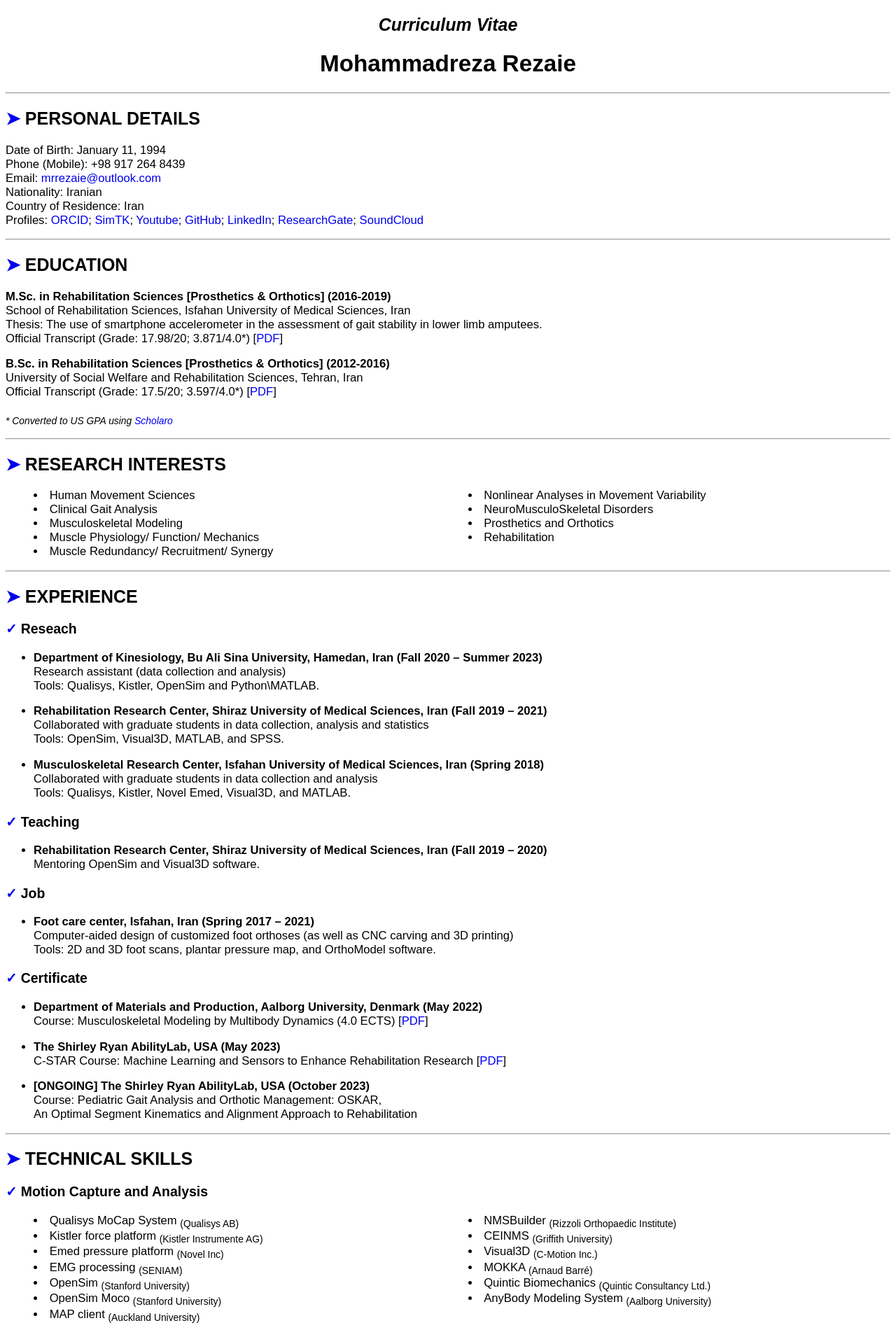
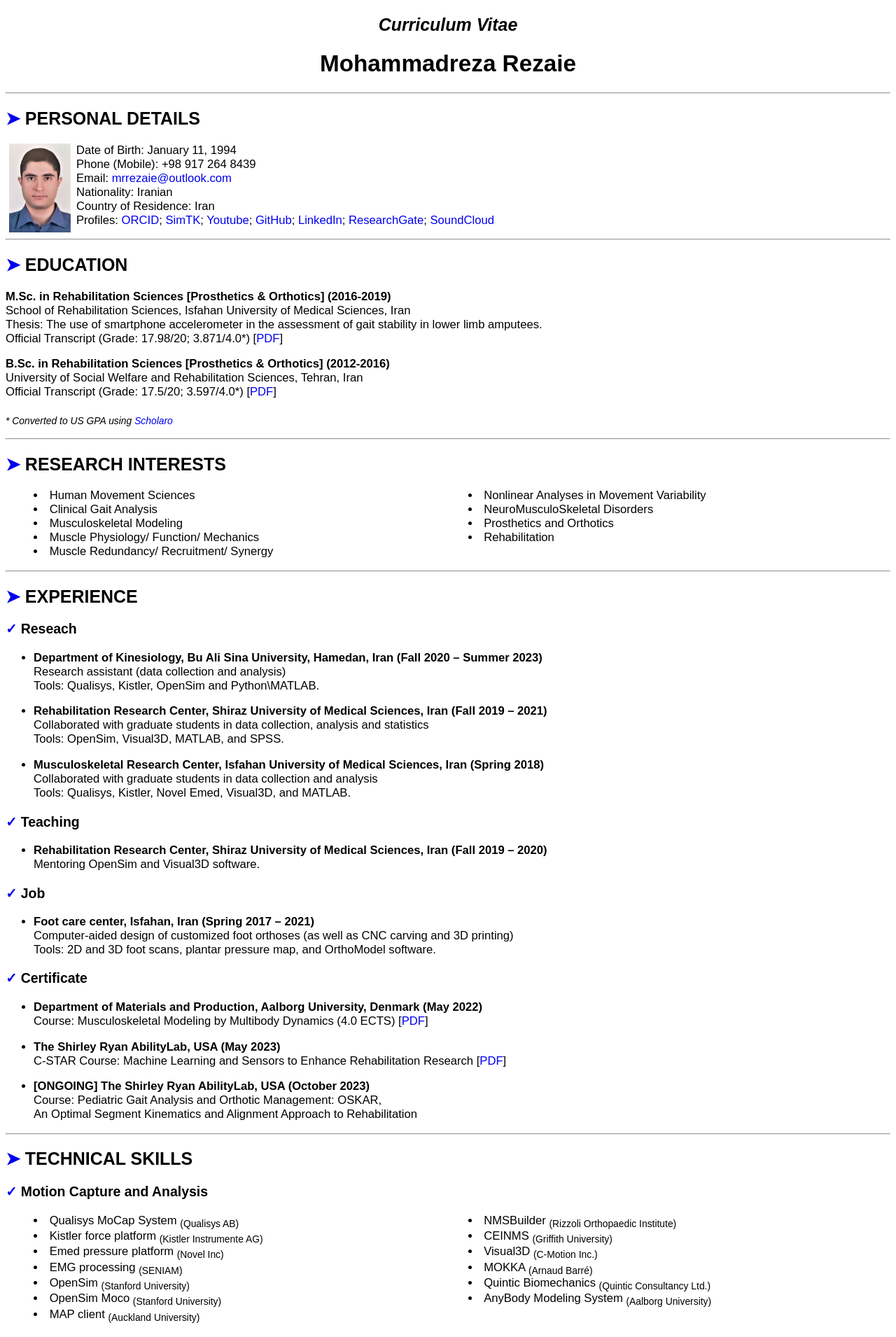
Before and after one commit to mrrezaie/mrrezaie.github.io, a Jekyll site: the page cv.html, which Jekyll copies as it is, in a window 1280 px wide. Shown: the top 1910 px of the page at 70% size. Built offline with Jekyll 4.4.1, drawn with Linux system fonts in a browser that asks for light colours.

Commit message:
add profile photo

```diff
--- a/cv.html
+++ b/cv.html
@@ -25,7 +25,9 @@
 
 
 <h2 id="personal_details"> <a href="#personal_details">&#10148</a> <b>PERSONAL DETAILS</b></h2>
-<p>Date of Birth: January 11, 1994
+<a href="about/files/img/me.jpg" target="_blank" rel="noopener noreferrer"> <img src="about/files/img/me.jpg" style="float:left;margin: 0px 7.5px 0px 5px" height="127.5"></a>
+<p>
+	Date of Birth: January 11, 1994
 	<br>Phone (Mobile): +98 917 264 8439
 	<br>Email: <a href="mailto:mrrezaie@outlook.com">mrrezaie@outlook.com</a>
 	<br>Nationality: Iranian
```
Also changed, not shown: about/files/img/me.jpg (added).
